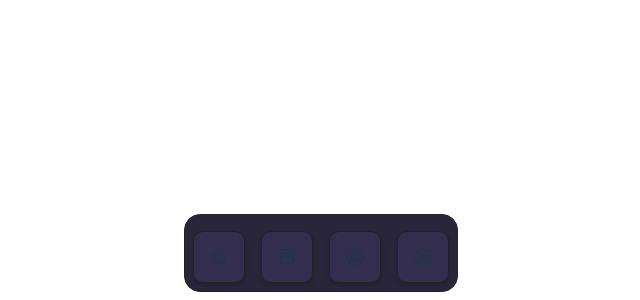
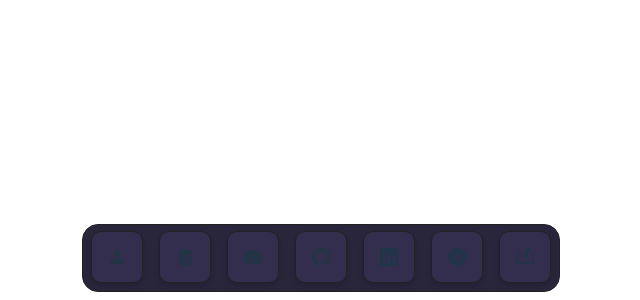
Before and after one commit to Juan1mera/Portfolio, a React (Vite) app: page / in a window 1280 px wide. Shown: the part 500-800 px from the top of the page, without its empty margins (327-967 px from the left). Built offline with nearby package versions, Linux system fonts and the light colour scheme.

Commit message:
style: Agregando cositas al dock

```diff
--- a/src/views/home/App.tsx
+++ b/src/views/home/App.tsx
@@ -1,12 +1,15 @@
 import Dock from '../../components/Dock/Dock'
 import './App.css'
-import { VscHome,VscArchive, VscAccount, VscSettingsGear } from "react-icons/vsc";
+import { BsTelegram, BsLinkedin, BsMailboxFlag, BsGithub, BsDatabaseFill , BsFillPersonFill, BsCameraFill      } from "react-icons/bs";
 function App() {
   const items = [
-    { icon: <VscHome size={18} />, label: 'About', onClick: () => alert('Home!') },
-    { icon: <VscArchive size={18} />, label: 'Projects', onClick: () => alert('Archive!') },
-    { icon: <VscAccount size={18} />, label: 'Galery', onClick: () => alert('Profile!') },
-    { icon: <VscSettingsGear size={18} />, label: 'Contact', onClick: () => alert('Settings!') },
+    { icon: <BsFillPersonFill  size={18} />, label: 'About', onClick: () => alert('About!') },
+    { icon: <BsDatabaseFill    size={18} />, label: 'Projects', onClick: () => alert('Projects!') },
+    { icon: <BsCameraFill   size={18} />, label: 'Galery', onClick: () => alert('Galery!') },
+    { icon: <BsGithub   size={18} />, label: 'Github', onClick: () => alert('Contact!') },
+    { icon: <BsLinkedin    size={18} />, label: 'Linkedin', onClick: () => alert('Contact!') },
+    { icon: <BsTelegram    size={18} />, label: 'Telegram', onClick: () => alert('Contact!') },
+    { icon: <BsMailboxFlag     size={18} />, label: 'Gmail', onClick: () => alert('Contact!') },
   ];
 
 
@@ -14,7 +17,7 @@ function App() {
   <div style={{position: 'fixed', bottom: 0}}>
   <Dock
     items={items}
-    panelHeight={68}
+    panelHeight={58}
     baseItemSize={50}
     magnification={70}
   />
```
